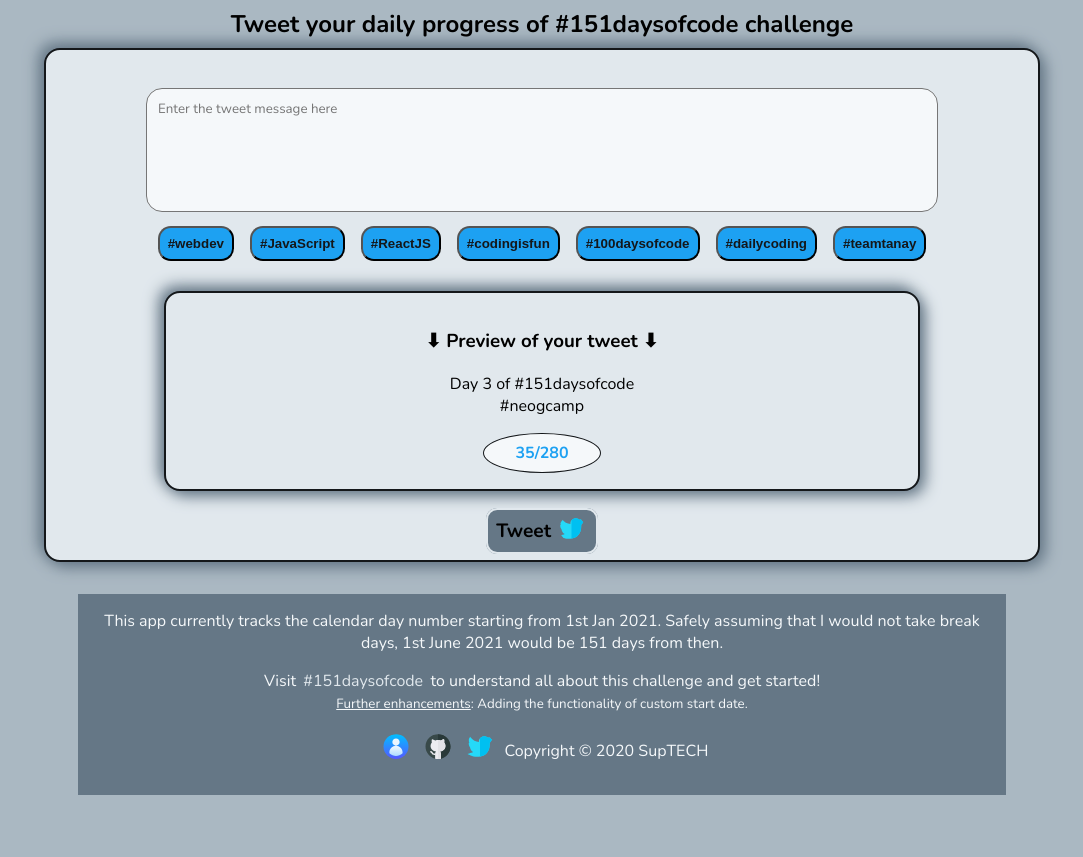
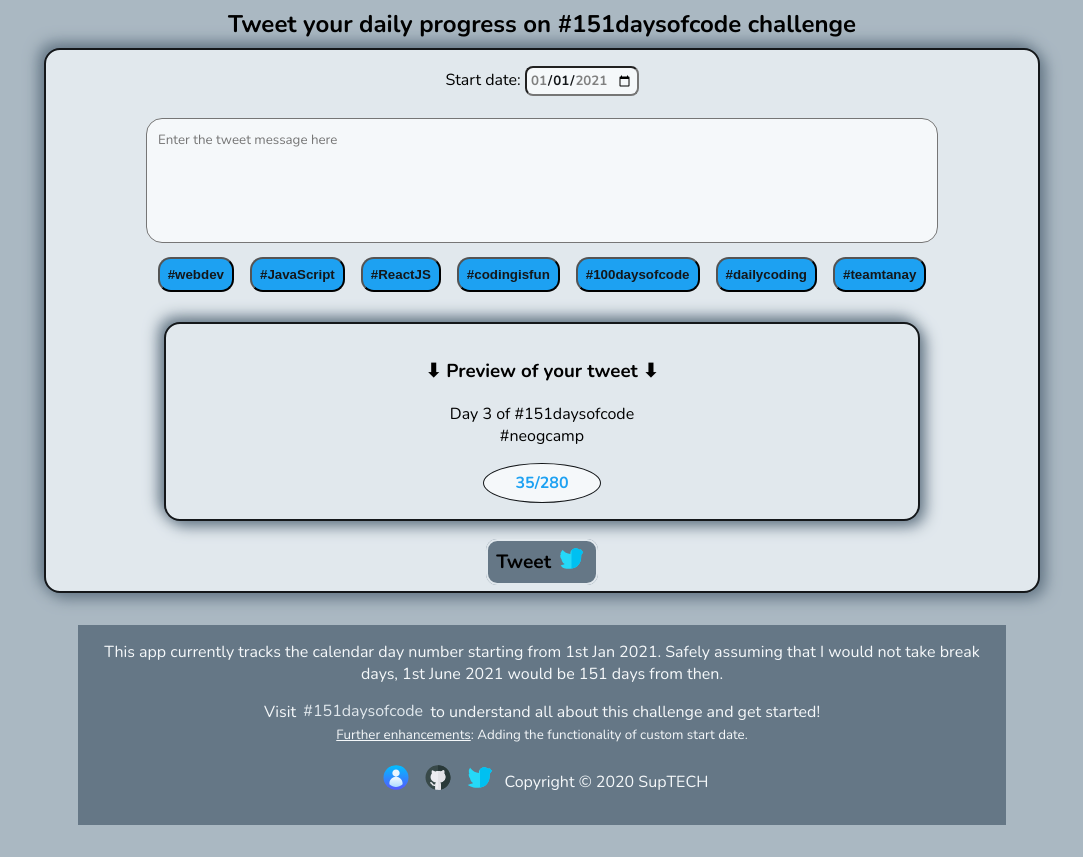
Before and after one commit to supminn/neog-151daysofcode, a React (Create React App) app: page / in a window 1280 px wide. Shown: the whole page, without its empty margins (98-1181 px from the left). Before the commit the page ends 827 px from the top, so only its background shows below. Built offline with nearby package versions, Linux system fonts and the light colour scheme.

Commit message:
feat: customised start date

```diff
--- a/src/App.css
+++ b/src/App.css
@@ -180,6 +180,15 @@
   border: 1px solid var(--lightestGrey);
 }
 
+.inpt-startDate{
+  padding: 0.2rem;
+  border-radius: 0.5rem;
+  outline: none;
+  background-color: var(--lightestGrey);
+  color: var(--black);
+  font-weight: bold;
+  font-family:inherit;
+}
 @media only screen and (max-width:600px){
   .limit-tweet{
     max-width: 15vw;
--- a/src/App.js
+++ b/src/App.js
@@ -1,32 +1,35 @@
 import {useState} from "react";
 import './App.css';
 
-//Calculate the number of days from 1st Jan 2021
-let startDate = new Date("01/01/2021");
-let todayDate = new Date();
-let diffInDays = Math.ceil((todayDate.getTime() - startDate.getTime()) / (1000 * 3600 * 24));
-//Calculating maxDate
-// var dd = todayDate.getDate();
-// var mm = todayDate.getMonth()+1;
-//  if(dd<10){
-//         dd='0'+dd
-//     }
-//     if(mm<10){
-//         mm='0'+mm
-//     }
-// let maxDate = todayDate.getFullYear()+'-'+mm+'-'+dd;
+  //Calculate the number of days from 1st Jan 2021
+  let startDate = new Date("01/01/2021");
+  let todayDate = new Date();
+  let diffInDays = Math.ceil((todayDate.getTime() - startDate.getTime()) / (1000 * 3600 * 24));
+  //Calculating maxDate
+  var dd = todayDate.getDate();
+  var mm = todayDate.getMonth()+1;
+  if(dd<10){
+          dd='0'+dd
+  }
+  if(mm<10){
+      mm='0'+mm
+  }
+  let maxDate = todayDate.getFullYear()+'-'+mm+'-'+dd;
 
 function App() {
   const [tweetMessage, tweetMsgHandler] = useState(`Day ${diffInDays} of #151daysofcode\n`);
   const [tweetTag, tweetTagHandler] = useState('\n#neogcamp');
   const [tweetSize, tweetSizeHandler] = useState(35);
+  const [dateValue, dateValueHandler] = useState("2021-01-01");
 
-  // const startDateHandler = (event) =>{
-  //   console.log(event.target.value);
-  //   startDate = new Date(event.target.value);
-  //   diffInDays = Math.ceil((todayDate.getTime() - startDate.getTime()) / (1000 * 3600 * 24));
-  //   tweetMsgHandler(`Day ${diffInDays} of #151daysofcode`);
-  // }
+  const dateHandler =  (event) =>{
+    let value = event.target.value;
+    dateValueHandler(value);
+    startDate = new Date(value);
+    diffInDays = Math.ceil((todayDate.getTime() - startDate.getTime()) / (1000 * 3600 * 24));
+    let changeDateText = {target:{value:""}};
+    msgHandler(changeDateText);
+  }
 
   const msgHandler = (event) => {
     let msgTweet = `Day ${diffInDays} of #151daysofcode \n`;
@@ -44,7 +47,7 @@
     tweetSizeHandler(tweetMessage.length+msgTag.length);
   }
 
-  const tweetHandler = () => {
+  const sendTweet = () => {
     let finalMessage = encodeURIComponent(tweetMessage+tweetTag);
     let twitterUrl = `https://twitter.com/intent/tweet?text=${finalMessage}`;
     window.open(twitterUrl, "_blank");
@@ -52,11 +55,11 @@
 
   return (
     <div className="App">
-      <h2>Tweet your daily progress of #151daysofcode challenge</h2>
+      <h2>Tweet your daily progress on #151daysofcode challenge</h2>
       <div className="data-section">
-        {/* <div>
-        Start date: <input type='date' value="2021-01-01" onChange={startDateHandler} min="2021-01-01" max={maxDate}></input>
-        </div> */}
+        <div>
+        Start date: <input className="inpt-startDate" type='date' value={dateValue} onChange={dateHandler} min="2021-01-01" max={maxDate}></input>
+        </div>
         <br/>
         <textarea className="txt-tweet" placeholder="Enter the tweet message here" onChange={msgHandler}></textarea>
         <br/>
@@ -77,7 +80,7 @@
           <h4 className="limit-tweet">{tweetSize}/280</h4>
         </div>
         <br/>
-        <span className="btn-tweet" onClick={tweetHandler}>Tweet <img src="twitter.svg" alt="Tweet"/></span>
+        <span className="btn-tweet" onClick={sendTweet}>Tweet <img src="twitter.svg" alt="Tweet"/></span>
         <br/>
       </div>
       <footer>
```
Also changed, not shown: 1 other file (tests, documents, lock files or other folders).
